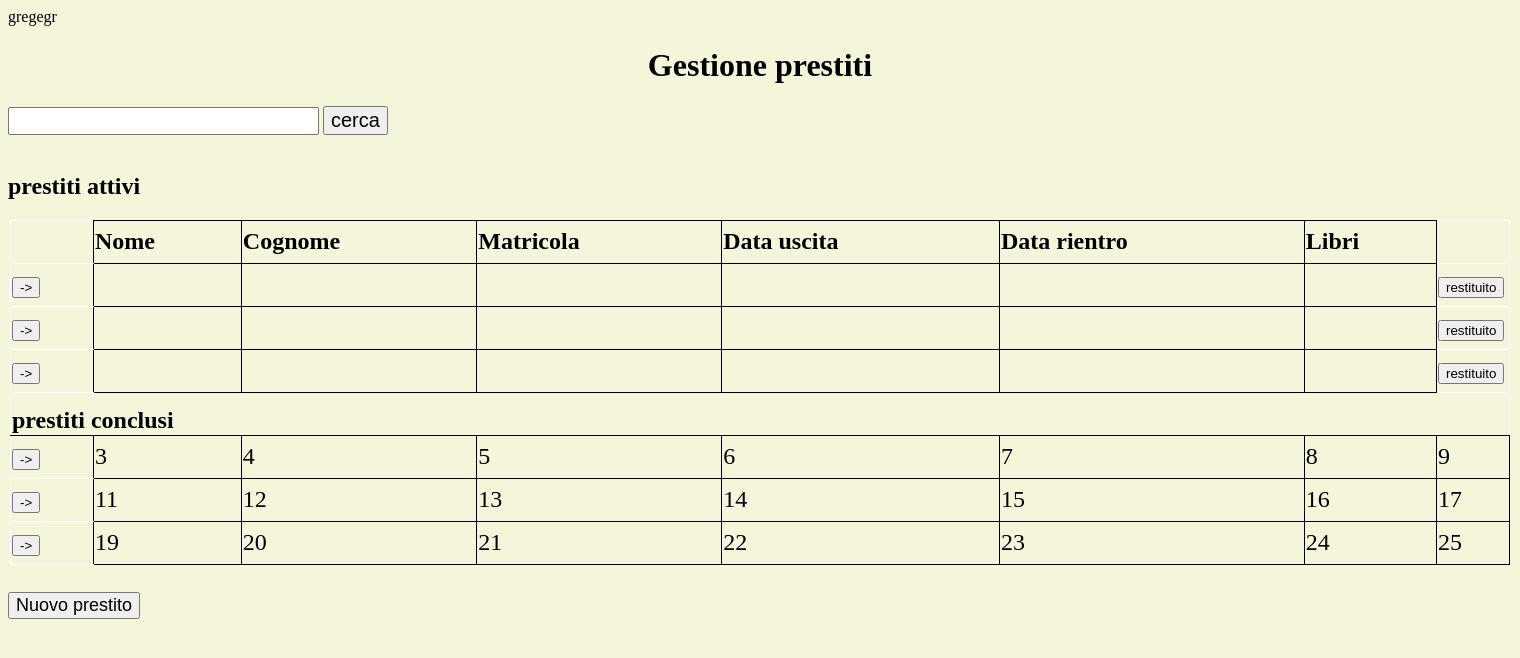
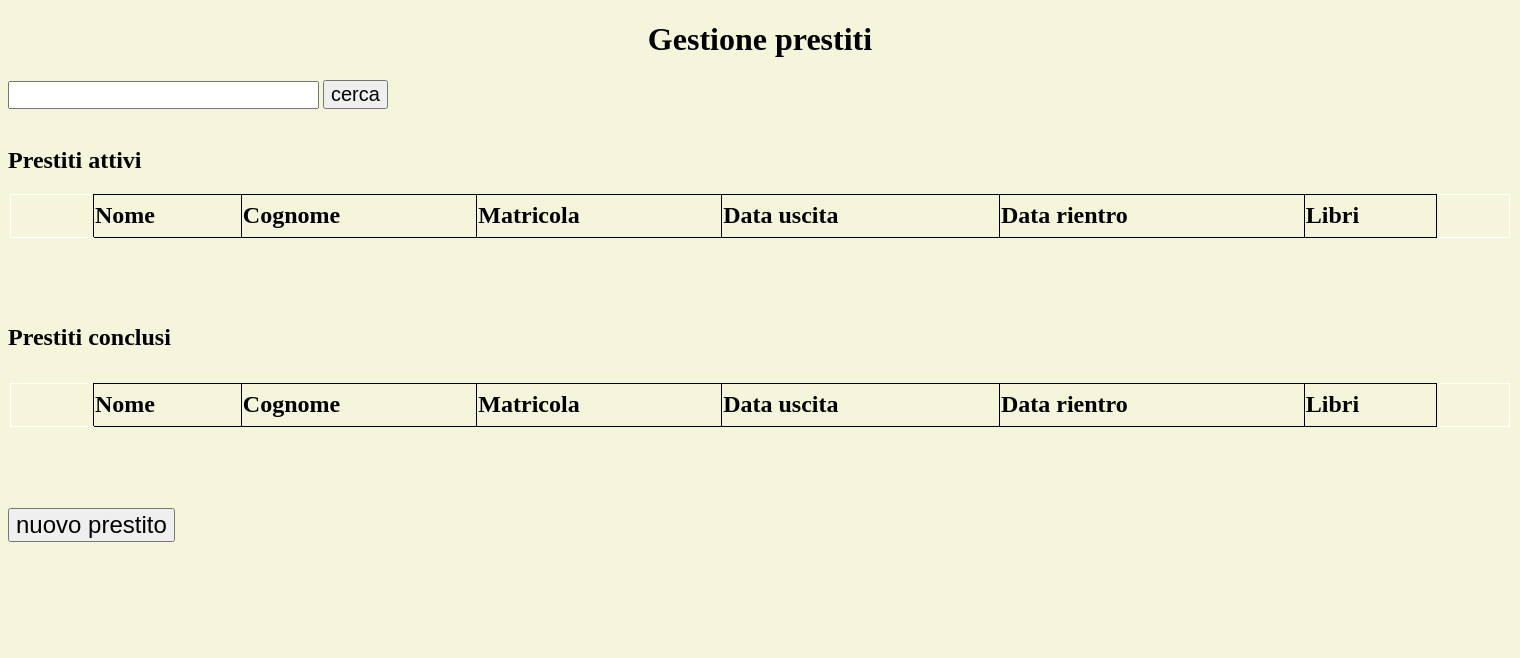
Before and after one commit to gattomorto/DB, a PHP site: page /gestione_prestiti.php in a window 1520 px wide. Shown: the top 658 px of the page. Run offline with PHP 8.4, Linux system fonts and the light colour scheme; data that the repository does not hold is empty.

```diff
--- a/gestione_biblio.php
+++ b/gestione_biblio.php
@@ -122,7 +122,7 @@ function crea_struttura_gestione_prestiti()
             echo "false\n";
         }*/
 
-        echo $indicePresito . "\n";
+        //echo $indicePresito . "\n";
 
 
         if($indicePresito!==false)
--- a/gestione_prestiti.php
+++ b/gestione_prestiti.php
@@ -1,5 +1,5 @@
 <!DOCTYPE html>
-gregegr
+
 <?php
 include "gestione_biblio.php";
 ?>
@@ -72,7 +72,7 @@ include "gestione_biblio.php";
 
     <div align="left">
 
-        <strong><h2>prestiti attivi</h2></strong>
+        <strong><h2>Prestiti attivi</h2></strong>
     </div>
 
 
@@ -91,118 +91,130 @@ include "gestione_biblio.php";
             <td class="corner_right" width="70"></td>
         </tr>
 
+        <?php
+
+
+        $tab = crea_struttura_gestione_prestiti();
+        $size = sizeof($tab);
+
+        $dataOggi = date('Y-m-d');
+
+        for ($i = 0; $i < $size; $i++) {
+            $nome = $tab[$i][0];
+            $cognome = $tab[$i][1];
+            $matricola = $tab[$i][2];
+            $dataInizio = $tab[$i][3];
+            $dataFine = $tab[$i][4];
+            $libriPerIlPrestitoI = $tab[$i][5];
+
+
+            if ($dataFine > $dataOggi) {
+
+                echo "
+                  <tr>
+                        <td class='left_bottom'width='80' height='40'> <form action=''>
+                        <button type='submit'>-></button>
+                         </form>
+                         </td>
+                             <td>$nome</td>
+                             <td>$cognome</td>
+                             <td>$matricola</td>
+                             <td>$dataInizio</td>
+                             <td>$dataFine</td>";
+
+                echo "<td>";
+                foreach ($libriPerIlPrestitoI as $libro) {
+                    echo $libro . "<br>";
+                }
+                echo "</td>";
+
+                echo "<td class='right_bottom'' width='70'><form action=''>
+                             <button style='font-size: medium' type='submit'>restituito</button>
+                             </form>
+                             </tdclass>
+                       </tr>";
 
 
 
-      <tr>
-             <td class="top_left_bottom" width='80' height='40'> <form action=''>
-             <button type='submit'>-></button>
-             </form>
-             </td>
-             <td></td>
-             <td></td>
-             <td></td>
-             <td></td>
-             <td></td>
-             <td></td>
-             <td class="top_right_bottom"width='70'><form action=''>
-             <button type='submit'>restituito</button>
-             </form>
-             </td>
-       </tr>
-
-        <tr>
-            <td class="corner_left" width='80' height='40'> <form action=''>
-                    <button type='submit'>-></button>
-                </form>
-            </td>
-            <td></td>
-            <td></td>
-            <td></td>
-            <td></td>
-            <td></td>
-            <td></td>
-            <td class="right_bottom" width='70'><form action=''>
-                    <button type='submit'>restituito</button>
-                </form>
-            </td>
-        </tr>
-
-        <tr>
-            <td class="left_bottom" width='80' height='40'> <form action=''>
-                    <button type='submit'>-></button>
-                </form>
-            </td>
-            <td></td>
-            <td></td>
-            <td></td>
-            <td></td>
-            <td></td>
-            <td></td>
-            <td class="right_bottom"width='70'><form action=''>
-                    <button type='submit'>restituito</button>
-                </form>
-            </td>
-        </tr>
+            }
 
 
+        }
 
 
+        ?>
 
-        <!-- Da qui inizia la tabella dei prestiti conclusi -->
-        <tr>
-            <td class="left_right" style="vertical-align:bottom" colspan="8" width="80" height="40"  ><strong>prestiti conclusi</strong></td class="left_right">
+    </table><br><br>
 
-        </tr>
+<div align="left">
+
+    <strong><h4>Prestiti conclusi</h4></strong>
+</div>
+
+        <table border="1" width="1500" align="center" cellspacing="1">
+
+            <tr >
+                <td class="corner_left" width="80" height="40"></td>
+                <td > <strong>Nome</strong></td>
+                <td><strong>Cognome</strong></td>
+                <td><strong>Matricola</strong></td>
+                <td><strong>Data uscita</strong></td>
+                <td><strong>Data rientro</strong></td>
+                <td><strong>Libri</strong></td>
+                <td class="corner_right" width="70"></td>
+            </tr>
 
 
-        <tr>
-            <td class="top_left_bottom" width="80" height="40"><form action="">
-                <button type=”submit”>-></button>
-            </form>
-            </td>
-            <td>3</td>
-            <td>4</td>
-            <td>5</td>
-            <td>6</td>
-            <td>7</td>
-            <td>8</td>
-            <td>9</td>
-        </tr>
+            <?php
 
-        <tr>
-            <td class="left_bottom"width="80" height="40"><form action="">
-                <button type=”submit”>-></button>
-            </form>
-            </td>
-            <td>11</td>
-            <td>12</td>
-            <td>13</td>
-            <td>14</td>
-            <td>15</td>
-            <td>16</td>
-            <td>17</td>
-        </tr>
+            $tab = crea_struttura_gestione_prestiti();
+            $size = sizeof($tab);
 
-        <tr>
-            <td class="left_bottom"width="80" height="40"><form action="">
-                <button type=”submit”>-></button>
-            </form>
-            </td>
-            <td>19</td>
-            <td>20</td>
-            <td>21</td>
-            <td>22</td>
-            <td>23</td>
-            <td>24</td>
-            <td>25</td>
-        </tr>
+            $dataOggi = date('Y-m-d');
 
-    </table><br>
+            for ($i = 0; $i < $size; $i++) {
+                $nome = $tab[$i][0];
+                $cognome = $tab[$i][1];
+                $matricola = $tab[$i][2];
+                $dataInizio = $tab[$i][3];
+                $dataFine = $tab[$i][4];
+                $libriPerIlPrestitoI = $tab[$i][5];
+
+
+                if ($dataFine < $dataOggi) {
+
+                    echo "
+                  <tr>
+                        <td class='left_bottom'width='80' height='40'> <form action=''>
+                        <button type='submit'>-></button>
+                         </form>
+                         </td>
+                             <td>$nome</td>
+                             <td>$cognome</td>
+                             <td>$matricola</td>
+                             <td>$dataInizio</td>
+                             <td>$dataFine</td>";
+
+                    echo "<td>";
+                    foreach ($libriPerIlPrestitoI as $libro) {
+                        echo $libro . "<br>";
+                    }
+                    echo "</td>";
+
+
+                }
+
+
+            }
+
+            ?>
+
+        </table><br><br><br>
+
     </font>
 
     <form action="">
-        <button type=”submit” style="font-size: large">Nuovo prestito</button>
+        <button type=”submit” style="font-size:x-large">nuovo prestito</button>
     </form>
 
 
```
Also changed, not shown: g.html (deleted, +0 -18 lines), prove.php (+6 -5 lines).
